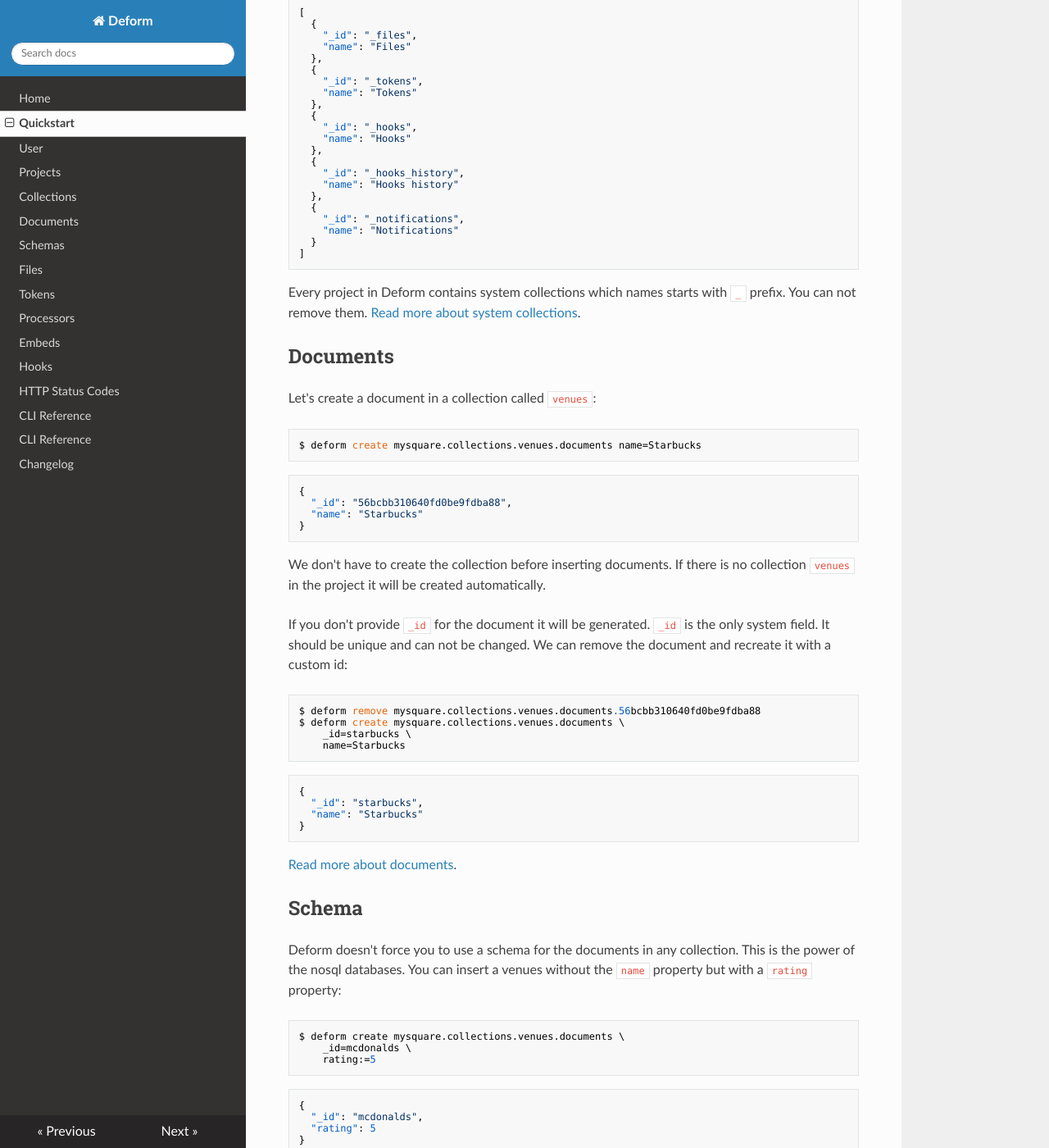
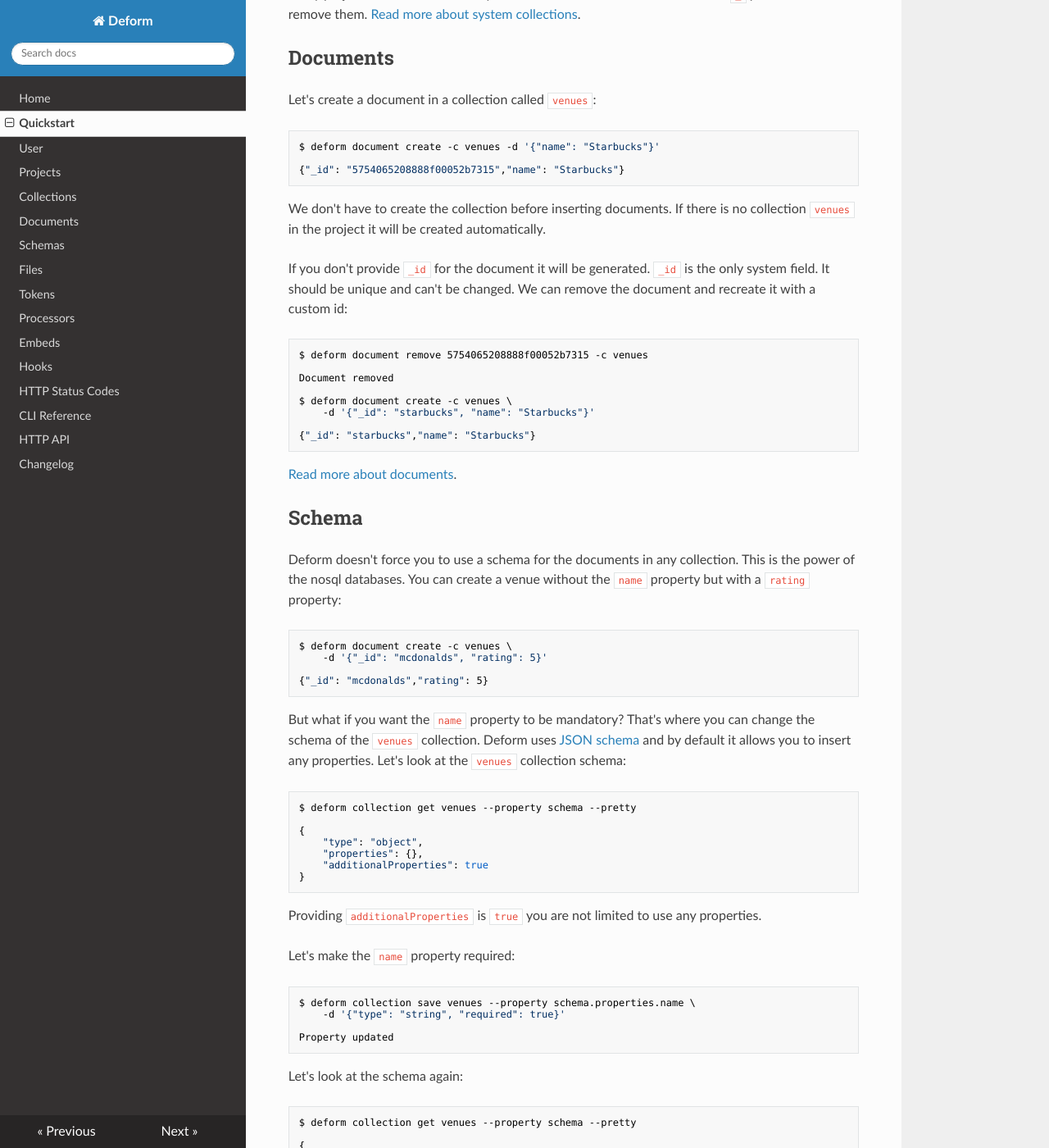
Before and after one commit to deformio/docs, an MkDocs documentation site: the page built from docs/quickstart/index.md, in a window 1280 px wide and 1400 px high, scrolled down 1736 px. Shown: the whole window at 82% size. Built offline with MkDocs 1.6.1, drawn with Linux system fonts in a browser that asks for light colours; nearby versions of some CDN libraries; old or Windows-style settings are respelled for this version of MkDocs; some of the changed text lies outside the part shown.

Commit message:
updated quickstart for new CLI

````diff
--- a/docs/quickstart/examples/005/code/mysquare.py
+++ b/docs/quickstart/examples/005/code/mysquare.py
@@ -17,7 +17,7 @@
     # render venues_list.html template
     return render_template(
         'venues_list.html',
-        venues=response.json()['result']
+        venues=response.json()['result']['items']
     )
 
 @app.route("/<venue_id>")
--- a/docs/quickstart/examples/005/code/templates/venue_detail.html
+++ b/docs/quickstart/examples/005/code/templates/venue_detail.html
@@ -2,7 +2,7 @@
   <h3>{{ venue.name }}</h3>
   <div>
     {% for photo in venue.photos %}
-      <img src="https://mysquare.deform.io/api/collections/venues/{{venue._id}}/photos/{{loop.index}}/content/"
+      <img src="https://mysquare.deform.io/api/collections/venues/documents/{{venue._id}}/photos[{{loop.index-1}}]/content/?token={{token}}"
            style="width: 100px; height: 100px"
            alt="" />
     {% endfor %}
--- a/docs/quickstart/examples/006/code/mysquare.py
+++ b/docs/quickstart/examples/006/code/mysquare.py
@@ -19,7 +19,7 @@
     response.raise_for_status()
     return render_template(
         'venues_list.html',
-        venues=response.json()['result']
+        venues=response.json()['result']['items']
     )
 
 @app.route("/<venue_id>")
--- a/docs/quickstart/examples/006/code/templates/venue_detail.html
+++ b/docs/quickstart/examples/006/code/templates/venue_detail.html
@@ -3,7 +3,7 @@
   <div>
     {% for photo in venue.photos %}
       <!-- Use the token as the query parameter (at the and of the next line) -->
-      <img src="https://mysquare.deform.io/api/collections/venues/{{venue._id}}/photos/{{loop.index}}/content/?token={{token}}"
+      <img src="https://mysquare.deform.io/api/collections/venues/documents/{{venue._id}}/photos[{{loop.index-1}}]/content/?token={{token}}"
            style="width: 100px; height: 100px"
            alt="" />
     {% endfor %}
--- a/docs/quickstart/index.md
+++ b/docs/quickstart/index.md
@@ -3,39 +3,63 @@
 This quickstart assumes you have a working installation of [Deform cli](/cli/).
 To verify cli is installed, use the following command:
 
-    $ deform info
+```bash
+$ deform
+```
 
 If you get `deform: command not found` you must install the CLI by
-[following instructions](/cli/#installation). If you're a mac user you can install
-it with `brew`:
+[following instructions](/cli/#installation).
 
-    $ brew install deform-cli
+```bash
+$ pip install python-deform
+```
 
 ## Registration
 
-If you are new to Deform you must create an account.
-Provide an initial project with the name and the identifier:
+If you are new to Deform you must create an account:
 
-    $ deform account create -e email@example.com -p mypassword \
-          --project-name 'My mysquare' \
-          --project-id 'mysquare'
+```bash
+$ deform signup -e email@example.com -p mypassword
+```
+
+On the email you will get a confirmation code. Use it for confirming you identity:
+
+```bash
+$ deform confirm CODE
+```
+
+When you confirm the email you automatically become logged in.
+
+```bash
+$ deform whoami
+
+You are email@example.com
+```
+
+Let's create a new project:
+
+```bash
+$ deform project create -d '{"_id": "mysquare", "name": "My square"}'
+
+Project created
+```
 
 !!! note
-    Be careful with the `--project-id`.
-    It should be unique across the all Deform projects (even if it doesn't belong to your account!).
+    Be careful with the `_id`.
+    It should be unique across the all the Deform projects (even if it doesn't belong to your account!).
     If you have some conflict errors just set the project's id as `mysquare1`, `mysquare2`, etc...
-
-When you create the account you automatically become logged in.
-
-    $ deform account
 
 Let's look at the `mysquare` project info:
 
-    $ deform get mysquare
+    $ deform project get mysquare
 
 If you created the project with the id `mysquare3000` then use it:
 
-    $ deform get mysquare3000
+```bash
+$ deform use-project mysquare3000
+
+Switched to project mysquare3000
+```
 
 We will use `mysquare` project id through all the documentation. Just don't forget
 to use your own id.
@@ -44,90 +68,50 @@
 
 Deform follows the [MongoDB](https://docs.mongodb.org/manual/reference/glossary/) paradigm
 and operates over `collections` and `documents`. To see what collections are already in
-project you can type command with `get <project-id>.collections` pattern:
+project you can type command:
 
-    $ deform get mysquare.collections
+    $ deform collections find --pretty
 
 ```json
-[
-  {
+{
     "_id": "_files",
     "name": "Files",
     "schema": ...,
     "indexes": ...,
-    ...
-  },
-  ...
-]
-```
-
-We intentionally shortened response because by default this command returns
-name, schema, indexes and other information.
-
-We can ask to show only the fields we want to see:
-
-    $ deform get mysquare.collections --fields name
-
-```json
-[
-  {
-    "_id": "_files",
-    "name": "Files"
-  },
-  {
-    "_id": "_tokens",
-    "name": "Tokens"
-  },
-  {
-    "_id": "_hooks",
-    "name": "Hooks"
-  },
-  {
-    "_id": "_hooks_history",
-    "name": "Hooks history"
-  },
-  {
-    "_id": "_notifications",
-    "name": "Notifications"
-  }
-]
+...
+},
+...
 ```
 
 Every project in Deform contains system collections which names starts with `_` prefix.
-You can not remove them. [Read more about system collections](/collections/#system-collections).
+You can't remove them. [Read more about system collections](/collections/#system-collections).
 
 ## Documents
 
 Let's create a document in a collection called `venues`:
 
-    $ deform create mysquare.collections.venues.documents name=Starbucks
+```bash
+$ deform document create -c venues -d '{"name": "Starbucks"}'
 
-```json
-{
-  "_id": "56bcbb310640fd0be9fdba88",
-  "name": "Starbucks"
-}
+{"_id": "5754065208888f00052b7315","name": "Starbucks"}
 ```
 
 We don't have to create the collection before inserting documents. If there is no collection
 `venues` in the project it will be created automatically.
 
 If you don't provide `_id` for the document it will be generated. `_id` is the only
-system field. It should be unique and can not be changed. We can remove the document
+system field. It should be unique and can't be changed. We can remove the document
 and recreate it with a custom id:
 
-```
-$ deform remove mysquare.collections.venues.documents.56bcbb310640fd0be9fdba88
-$ deform create mysquare.collections.venues.documents \
-    _id=starbucks \
-    name=Starbucks
-```
+```bash
+$ deform document remove 5754065208888f00052b7315 -c venues
 
-```json
-{
-  "_id": "starbucks",
-  "name": "Starbucks"
-}
+Document removed
+
+$ deform document create -c venues \
+    -d '{"_id": "starbucks", "name": "Starbucks"}'
+
+{"_id": "starbucks","name": "Starbucks"}
 ```
 
 [Read more about documents](/documents).
@@ -137,19 +121,13 @@
 
 Deform doesn't force you to use a schema for the documents in any collection. This
 is the power of the nosql databases.
-You can insert a venues without the `name` property but with a `rating` property:
+You can create a venue without the `name` property but with a `rating` property:
 
-```
-$ deform create mysquare.collections.venues.documents \
-    _id=mcdonalds \
-    rating:=5
-```
+```bash
+$ deform document create -c venues \
+    -d '{"_id": "mcdonalds", "rating": 5}'
 
-```json
-{
-  "_id": "mcdonalds",
-  "rating": 5
-}
+{"_id": "mcdonalds","rating": 5}
 ```
 
 But what if you want the `name` property to be mandatory? That's where you can change
@@ -157,13 +135,13 @@
 Deform uses [JSON schema](http://json-schema.org/) and by default it allows you to insert
 any properties. Let's look at the `venues` collection schema:
 
-    $ deform get mysquare.collections.venues.schema
+```bash
+$ deform collection get venues --property schema --pretty
 
-```json
 {
-  "type": "object",
-  "properties": {},
-  "additionalProperties": true
+    "type": "object",
+    "properties": {},
+    "additionalProperties": true
 }
 ```
 
@@ -171,12 +149,18 @@
 
 Let's make the `name` property required:
 
-```
-$ deform update --partial mysquare.collections.venues.schema \
-    properties.name:='{"type": "string", "required": true}'
+```bash
+$ deform collection save venues --property schema.properties.name \
+    -d '{"type": "string", "required": true}'
+
+Property updated
 ```
 
-```json
+Let's look at the schema again:
+
+```bash
+$ deform collection get venues --property schema --pretty
+
 {
   "type": "object",
   "properties": {
@@ -191,95 +175,59 @@
 
 Let's try to create a venue without the `name` property:
 
-```
-$ deform create mysquare.collections.venues.documents \
-    _id=kfc \
-    rating:=5
-```
+```bash
+$ deform document create -c venues -d '{"_id": "kfc", "rating": 5}'
 
-```json
-{
-  "error": [
-    {
-      "property": "name",
-      "message": "required"
-    }
-  ]
-}
+Validation error:
+* "name" - name is required
 ```
 
 Oops. Validation error. That's what we've expected. Let's provide the `name`:
 
-```
-$ deform create mysquare.collections.venues.documents \
-    _id=kfc \
-    name=KFC \
-    rating:=5
+```bash
+$ deform document create -c venues \
+    -d '{"_id": "kfc", "name": "KFC", "rating": 5}'
+
+{"_id": "kfc","name": "KFC","rating": 5}
 ```
 
-```json
-{
-  "_id": "kfc",
-  "name": "KFC",
-  "rating": 5
-}
-```
-
-The document've been successfully created. You could be curious what've happened with
+The document've been successfully created. You may be curious what've happened with
 the `mcdonalds` venue? Actually nothing, it's still in the `venues` collection:
 
-    $ deform get mysquare.collections.venues.documents
+```bash
+$ deform documents find -c venues --pretty
 
-```json
-[
-  {
+{
     "_id": "starbucks",
     "name": "Starbucks"
-  },
-  {
+}
+{
     "_id": "mcdonalds",
     "rating": 10
-  },
-  {
+}
+{
     "_id": "kfc",
     "name": "KFC",
     "rating": 5
-  }
-]
+}
 ```
 
 Deform doesn't force you to migrate existing documents when the collection's schema is changed.
 But when you try to update a document you will be asked to provide the required property:
 
-```
-$ deform update --partial mysquare.collections.venues.documents.mcdonalds \
-    rating:=6
-```
+```bash
+$ deform document update mcdonalds -c venues -d '{"rating": 6}'
 
-```json
-{
-  "error": [
-    {
-      "property": "name",
-      "message": "required"
-    }
-  ]
-}
+Validation error:
+* "name" - name is required
 ```
 
 Let's set the name for McDonalds:
 
-```
-$ deform update --partial mysquare.collections.venues.documents.mcdonalds \
-    name=McDonalds
-```
+```bash
+$ deform document update mcdonalds -c venues -d '{"name": "McDonalds"}'
 
-```json
-{
-  "_id": "mcdonalds",
-  "name": "McDonalds",
-  "rating": 10
-}
+{"_id": "mcdonalds","name": "McDonalds","rating": 5}
 ```
 
 [Read more about schemas](/schemas).
@@ -293,12 +241,18 @@
 Deform operates with files like with any data.
 Let's add an array property which will contain all the venue photos:
 
-```
-$ deform update --partial mysquare.collections.venues.schema \
-    properties.photos:='{"type": "array", "items": {"type": "file"}}'
+```bash
+$ deform collection save venues --property schema.properties.photos \
+    -d '{"type": "array", "items": {"type": "file"}}'
+
+Property saved
 ```
 
-```json
+Let's look at the schema:
+
+```bash
+$ deform collection get venues --property schema --pretty
+
 {
   "type": "object",
   "properties": {
@@ -329,13 +283,19 @@
 
 Let's create a new venue:
 
+```bash
+$ deform document create -c venues \
+    -d '{
+            "_id":"subway",
+            "name":"Subway",
+            "photos": [
+                @"/tmp/1.jpg",
+                @"/tmp/2.jpg"
+            ]
+        }'
 ```
-$ deform create mysquare.collections.venues \
-    _id=subway \
-    name=Subway \
-    photos@/photos/1.jpg \
-    photos@/photos/2.jpg
-```
+
+The output is:
 
 ```json
 {
@@ -343,26 +303,26 @@
   "name": "Subway",
   "photos": [
     {
-      "_id": "55bcab67a44765000a000031",
+      "_id": "57540c5b94d5de000528f78a",
       "collection_id": "venues",
       "content_type": "image/jpeg",
-      "date_created": "2016-02-01T11:20:07.141Z",
+      "date_created": "2016-06-05T11:26:19.810844798Z",
       "document_id": "subway",
-      "last_access": "2016-02-01T11:20:07.141Z",
-      "md5": "bfcd3c186b72829a7eab15e3469d2958",
+      "last_access": "2016-06-05T11:26:19.810844798Z",
+      "md5": "18517f889a64cf4e00e14fe9c85f8cac",
       "name": "1.jpg",
-      "size": 3191459
+      "size": 185679
     },
     {
-      "_id": "66bcab67a44766000a000031",
+      "_id": "57540c5c94d5de000528f78c",
       "collection_id": "venues",
       "content_type": "image/jpeg",
-      "date_created": "2016-02-01T11:20:08.141Z",
+      "date_created": "2016-06-05T11:26:20.262771094Z",
       "document_id": "subway",
-      "last_access": "2016-02-01T11:20:08.141Z",
-      "md5": "cfcd3c186c72829a7eac15e3469d2958",
+      "last_access": "2016-06-05T11:26:20.262771094Z",
+      "md5": "75b44ca2849e817b58435d6a80fff5fd",
       "name": "2.jpg",
-      "size": 4191459
+      "size": 171555
     }
   ]
 }
@@ -371,7 +331,10 @@
 Every item in `photos` attribute contains information about saved files.
 Let's get a content of the first image:
 
-    $ deform get mysquare.collections.venues.subway.photos.0.content > download.jpg
+```bash
+$ deform document get-file subway -c venues \
+    --property photos[0] > download.jpg
+```
 
 If you open downloaded image you will see the original `1.jpg`:
 
@@ -392,6 +355,11 @@
 We will use python with [Flask](http://flask.pocoo.org/) and [requests](http://docs.python-requests.org/en/master/). Install both packages first:
 
     $ pip install Flask requests
+
+!!! note
+    There is a [deform's python client](http://deformio.github.io/python-deform/).
+    Use it for your python projects. For this tutorial we'll use [HTTP API](/api/)
+    for more general overview.
 
 Let's create a `mysquare.py` file and write some code:
 
@@ -452,7 +420,7 @@
 and allow the clients using this token to read the documents from the `venues` collection:
 
 ```
-$ deform create mysquare.collections.tokens.documents \
+$ deform document create -p mysquare -c _tokens \
     _id=TFWaTgjB \
     name="Read venues" \
     permissions.allow.read:='{"what": "document", "where": "venues"}'
@@ -461,90 +429,22 @@
 ```json
 {
   "_id": "TFWaTgjB",
+  "is_active": true,
   "name": "Read venues",
-  "is_active": true,
-  "permissions": {
+  "permission": {
     "allow": {
-      "read": {
-        "what": "document",
-        "where": "venues"
-      }
+      "read": [
+        {
+          "what": "document",
+          "where": "venues"
+        }
+      ]
     }
   }
 }
 ```
 
-You can check the token with CLI providing `--auth-token` flag:
-
-```
-$ deform get mysquare.collections.venues.documents \
-    --auth-token TFWaTgjB
-```
-
-```json
-[
-  {
-    "_id": "starbucks",
-    "name": "Starbucks"
-  },
-  {
-    "_id": "mcdonalds",
-    "name": "McDonalds",
-    "rating": 10
-  },
-  {
-    "_id": "kfc",
-    "name": "KFC",
-    "rating": 5
-  },
-  {
-    "_id": "subway",
-    "name": "Subway",
-    "photos": [
-      {
-        "_id": "55bcab67a44765000a000031",
-        "collection_id": "venues",
-        "content_type": "image/jpeg",
-        "date_created": "2016-02-01T11:20:07.141Z",
-        "document_id": "subway",
-        "last_access": "2016-02-01T11:20:07.141Z",
-        "md5": "bfcd3c186b72829a7eab15e3469d2958",
-        "name": "1.jpg",
-        "size": 3191459
-      },
-      {
-        "_id": "66bcab67a44766000a000031",
-        "collection_id": "venues",
-        "content_type": "image/jpeg",
-        "date_created": "2016-02-01T11:20:08.141Z",
-        "document_id": "subway",
-        "last_access": "2016-02-01T11:20:08.141Z",
-        "md5": "cfcd3c186c72829a7eac15e3469d2958",
-        "name": "2.jpg",
-        "size": 4191459
-      }
-    ]
-  }
-]
-```
-
-If you try to retrieve data from the other collection or create a document in the
-`venues` collection you will get the authorization error:
-
-```
-$ deform create mysquare.collections.venues.documents \
-    --auth-token TFWaTgjB \
-    _id=pizzahut \
-    name=Pizza hut
-```
-
-```json
-{
-  "error": "Forbidden"
-}
-```
-
-Let's use the token for retrieving document with HTTP API. You must provide
+Let's use the token for retrieving document with [HTTP API](/api/). You must provide
 `Authorization` header with value compound by template `Token <token-id>`:
 
 ```python
@@ -639,6 +539,10 @@
 {!docs/quickstart/examples/006/code/templates/venue_detail.html!}
 ```
 
+Now all the images are shown.
+
+![venue detail](examples/006/screens/venue_detail.png)
+
 ## Todo:
 
 * Image resize processors
--- a/mkdocs.yml
+++ b/mkdocs.yml
@@ -18,5 +18,5 @@
 - Hooks: hooks.md
 - HTTP Status Codes: http_status_codes.md
 - CLI Reference: cli.md
-- HTTP API Reference: cli.md
+- HTTP API: api/index.md
 - Changelog: changelog.md
````
Also changed, not shown: other parts of docs/quickstart/index.md (+1 -1 lines), docs/cli.md (+35 -123 lines), docs/index.md (+7 -7 lines), docs/api/index.md (added), docs/quickstart/examples/003/screens/venues_list.png, docs/quickstart/examples/006/screens/developer_console.png (deleted), docs/quickstart/examples/006/screens/venue_detail.png, docs/quickstart/examples/006/screens/venues_list.png (deleted).
